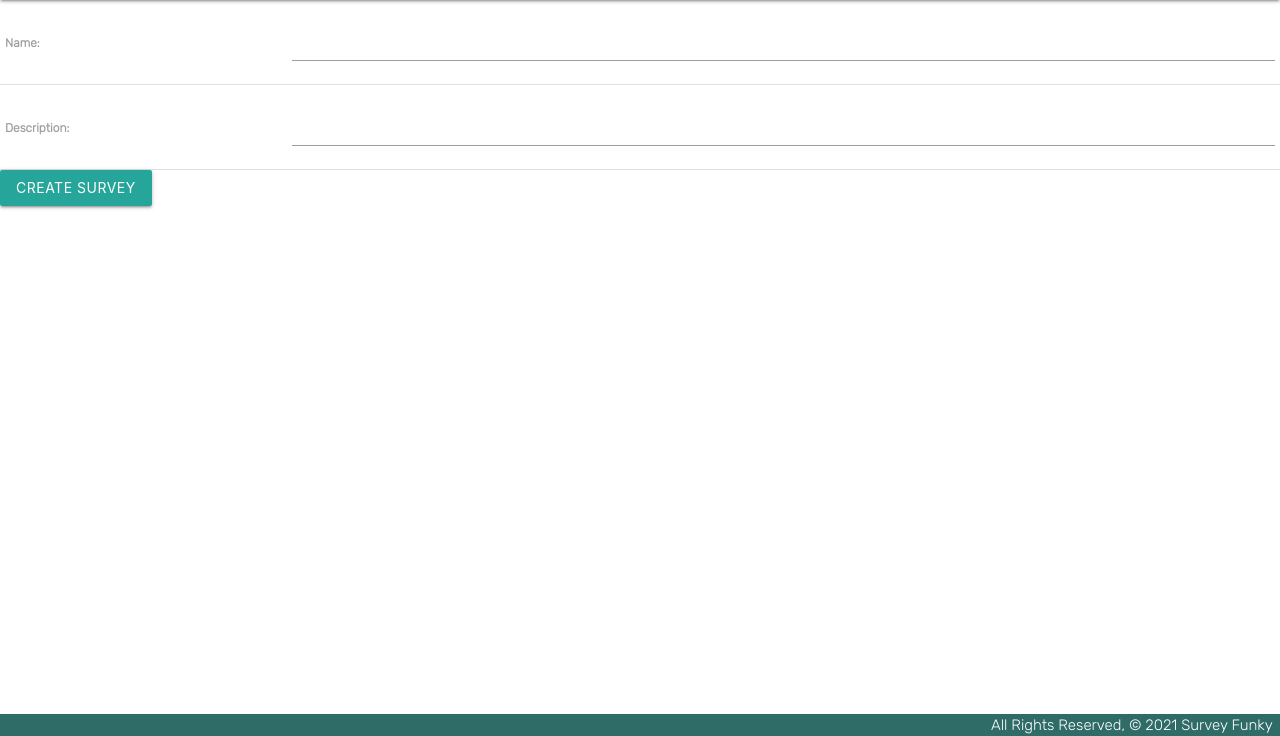
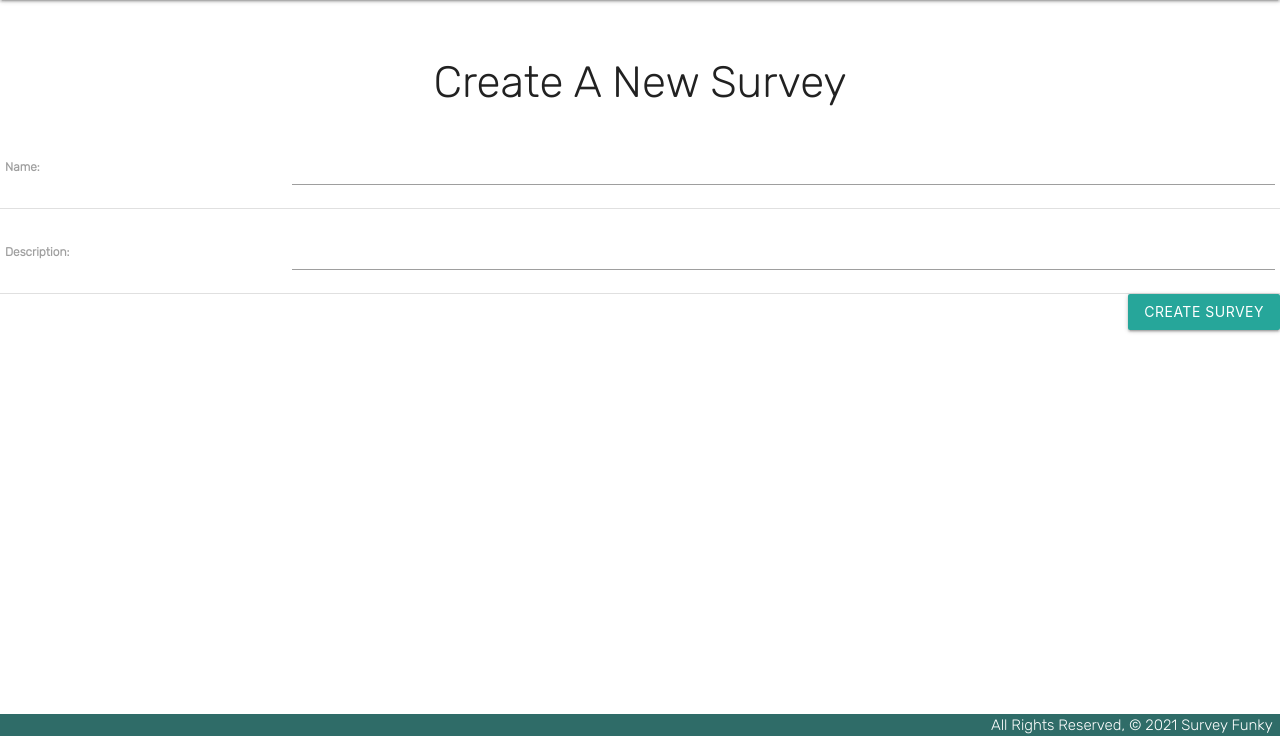
Before and after one commit to saifao/django-survey, a Django app: page /surveys/create in a window 1280 px wide. Shown: the part 64-800 px from the top of the page. Run offline with Django 4.2, Linux system fonts and the light colour scheme.

Commit message:
added more styling

```diff
--- a/main_app/static/css/style.css
+++ b/main_app/static/css/style.css
@@ -34,12 +34,6 @@ main {
     flex: 1 0 auto;
 }
 
-.container {
-    /* display: flex;
-    flex-wrap: wrap;
-    justify-content: center;
-    align-items: center; */
-}
 
 footer.page-footer {
     padding-top: 0;
@@ -103,3 +97,16 @@ footer.page-footer {
 .question_add_btn {
     margin: 20px;
 }
+
+#surveycreateform {
+    text-align: center;
+}
+
+.surveyname {
+    text-align: center;
+}
+
+#questiontext {
+    text-align: center;
+    padding-top: 1em;
+}
--- a/main_app/templates/main_app/survey_form.html
+++ b/main_app/templates/main_app/survey_form.html
@@ -2,12 +2,19 @@
 
 {% block content %}
 
-<form action="" method="post">
+
+
+<div class="card blue-grey darken-1"></div>
+  <h3 id="surveycreateform">Create A New Survey</h3>
+  <form class="surveyforms" action="" method="post id="form_in_question_form">
     {% csrf_token %}
     <table>
       {{ form.as_table }}
     </table>
-    <input type="submit" value="Create Survey" class="btn">
+    <div class="right-align">
+      <input type="submit" value="Create Survey" class="btn">
+    </div>
   </form>
+</div>
 
 {% endblock %}
--- a/main_app/templates/surveys/answer.html
+++ b/main_app/templates/surveys/answer.html
@@ -1,10 +1,11 @@
 {% extends 'base.html'%}
 {% block content %}
-
+<h3 class="surveyname">{{ survey.name }}</h3>
 <form action="{% url 'survey_vote' survey.id %}" method="POST">
     {% csrf_token %}
     {% for question in questions %}
-        <label>{{ question.question_text }}</label>
+    <div class="card" id="questiontext">
+    <label class="questiontext">{{ question.question_text }}</label>
         <p>
             <label>
                 <input type="radio" name="{{ question.id }}" value="option_one" checked/>
@@ -23,6 +24,7 @@
                 <span>{{ question.option_three }}</span>
             </label>
         </p>
+    </div>
         {% endfor %}
         <input type="submit" value="Vote!" class="btn">
     </form>
```
Lines whose indentation alone changed are shown as unchanged.
